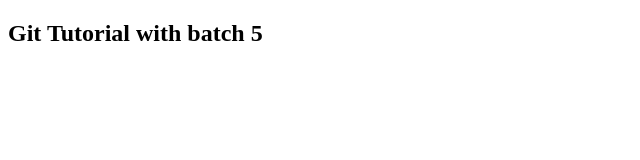
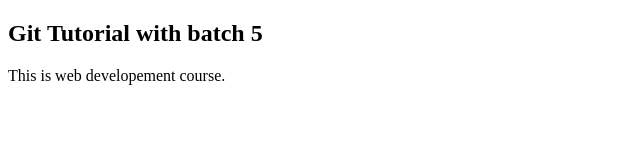
Before and after one commit to hannan8474/Git_tutorial, a plain HTML site: page index.html in a window 1280 px wide. Shown: the whole page, without its empty margins (0-640 px from the left). Drawn offline with Linux system fonts and the light colour scheme.

Commit message:
Added paragraph tag

```diff
--- a/index.html
+++ b/index.html
@@ -7,5 +7,6 @@
 </head>
 <body>
     <h2>Git Tutorial with batch 5</h2>
+    <p>This is web developement course.</p>
 </body>
 </html>
```
